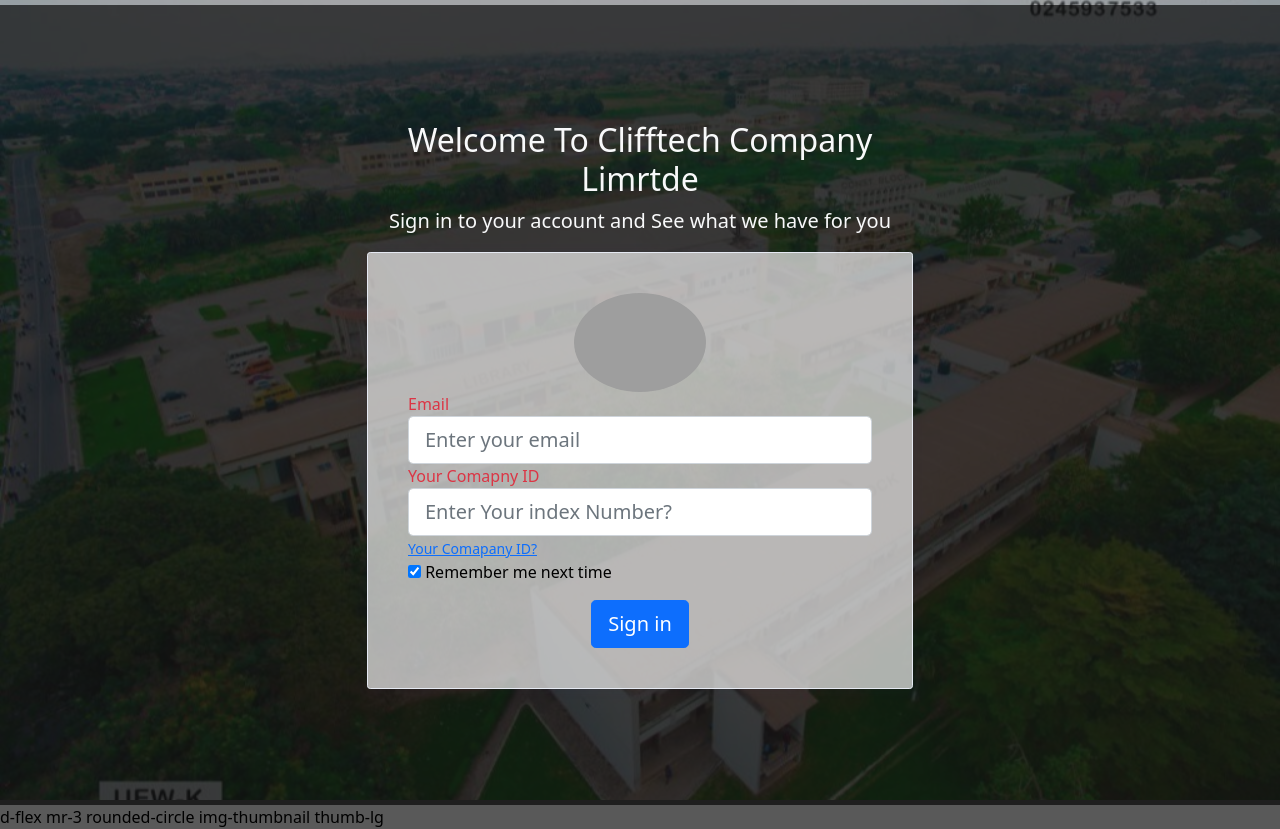
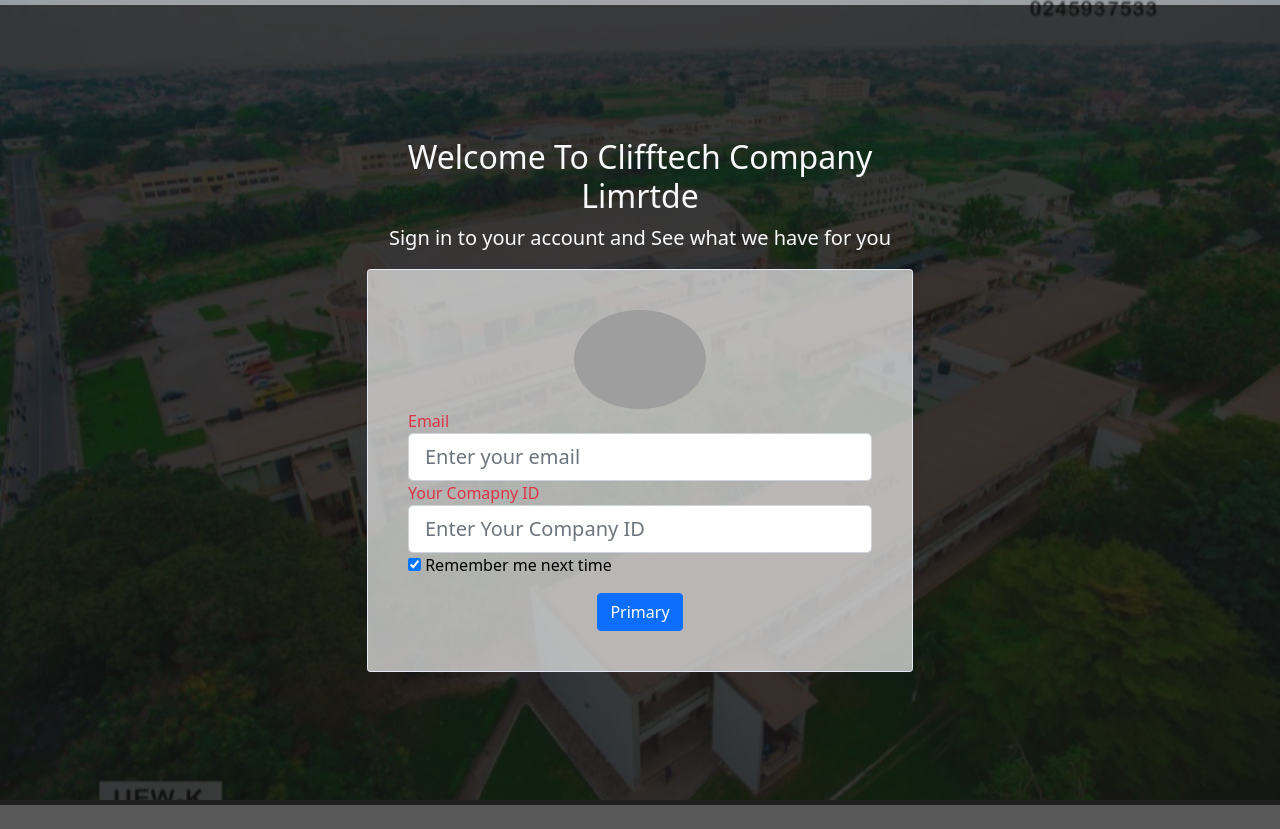
Before and after one commit to Clifftech123/school_manegemnet, a plain HTML site: page Index.html in a window 1280 px wide. After the commit the page ends 805 px from the top, so only its background shows below. Drawn offline with nearby package versions, Linux system fonts and the light colour scheme; grey boxes are pictures that could not be loaded.

Commit message:
I made the corretion in the index page .

```diff
--- a/Index.html
+++ b/Index.html
@@ -51,28 +51,26 @@
 
              <!-- ========Form ========== -->
                 <form action="portal.html">
-                  <div class="form-group">
+                  <div class="form-group" >
                     <label> <span class =" text-danger "> Email</span>   </label>
                     <input class="form-control form-control-lg" type="email" name="email"
-                      placeholder="Enter your email">
+                      placeholder="Enter your email" required>
                   </div>
                   <div class="form-group">
                     <label>  <span  class=" text-danger"  >  Your Comapny ID   </span> </label>
                     <input class="form-control form-control-lg" type="number" name="password"
-                      placeholder="Enter Your index Number?">
-                    <small>
-                      <a href="pages-reset-password.html"> Your Comapany ID?</a>
-                    </small>
+                      placeholder="Enter Your Company ID" required>
+
                   </div>
                   <div>
                     <div class="custom-control custom-checkbox align-items-center">
                       <input type="checkbox" class="custom-control-input" value="remember-me" name="remember-me"
-                        checked="">
+                        checked="" re>
                       <label class="custom-control-label text-small">Remember me next time</label>
                     </div>
                   </div>
                   <div class="text-center mt-3">
-                    <a href="index.html" class="btn btn-lg btn-primary">Sign in</a>
+                    <button type="submit"    type="button" class="btn btn-primary">Primary</button>
                     <!-- <button type="submit" class="btn btn-lg btn-primary">Sign in</button> -->
                   </div>
                 </form>
@@ -85,7 +83,7 @@
     </div>
   </div>
 
-  d-flex mr-3 rounded-circle img-thumbnail thumb-lg
+
 
 
 
```
